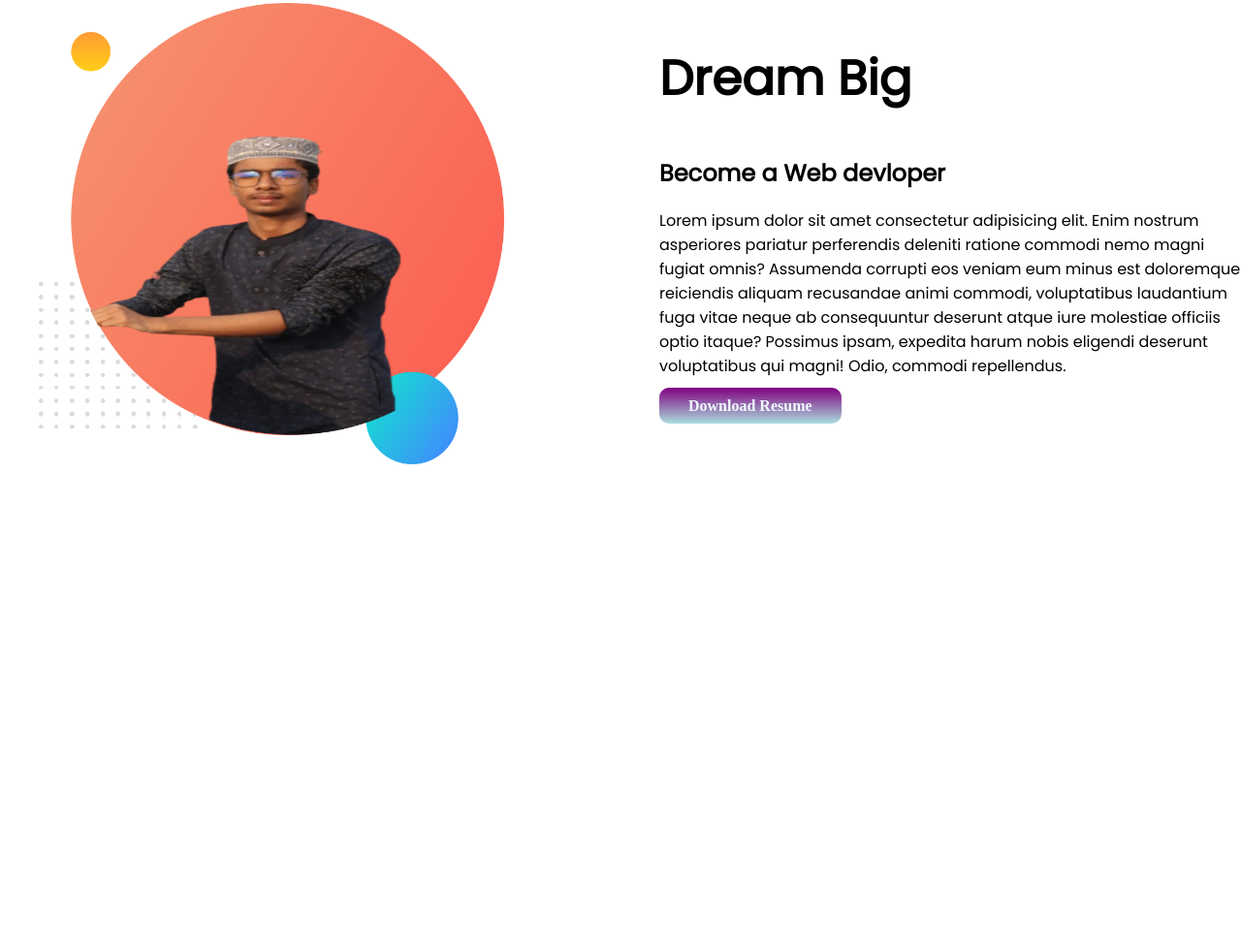
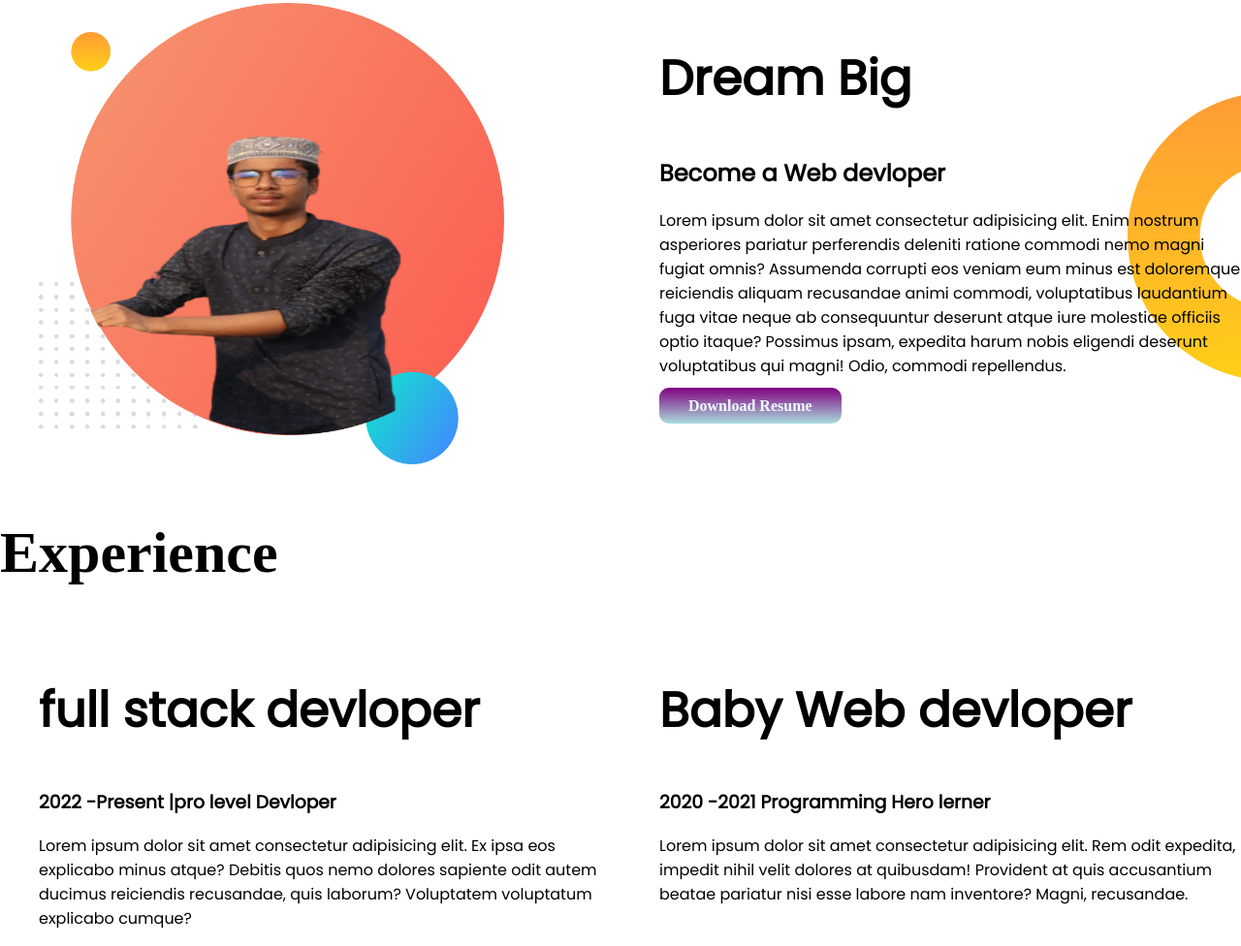
Before and after one commit to naimul13165/final_project1, a plain HTML site: page index.html in a window 1280 px wide. Shown: the part 609-1585 px from the top of the page at 97% size. Before the commit the page ends 1095 px from the top, so only its background shows below. Drawn offline with Linux system fonts and the light colour scheme; a web font is replaced by a local one.

Commit message:
new code add

```diff
--- a/index.html
+++ b/index.html
@@ -36,6 +36,22 @@
             <p>Lorem ipsum dolor sit amet consectetur adipisicing elit. Enim nostrum asperiores pariatur perferendis deleniti ratione commodi nemo magni fugiat omnis? Assumenda corrupti eos veniam eum minus est doloremque reiciendis aliquam recusandae animi
                 commodi, voluptatibus laudantium fuga vitae neque ab consequuntur deserunt atque iure molestiae officiis optio itaque? Possimus ipsam, expedita harum nobis eligendi deserunt voluptatibus qui magni! Odio, commodi repellendus.</p>
             <a class="download" target="_blank" href="">Download Resume</a>
+
+        </div>
+    </section>
+    <section class="experience-Area">
+        <h1 class="font">Experience</h1>
+        <div class="Flexible-container">
+            <div class="helf">
+                <h1>full stack devloper</h1>
+                <h3>2022 -Present |pro level Devloper</h3>
+                <p>Lorem ipsum dolor sit amet consectetur adipisicing elit. Ex ipsa eos explicabo minus atque? Debitis quos nemo dolores sapiente odit autem ducimus reiciendis recusandae, quis laborum? Voluptatem voluptatum explicabo cumque?</p>
+            </div>
+            <div class="helf">
+                <h1>Baby Web devloper</h1>
+                <h3>2020 -2021 Programming Hero lerner</h3>
+                <p>Lorem ipsum dolor sit amet consectetur adipisicing elit. Rem odit expedita, impedit nihil velit dolores at quibusdam! Provident at quis accusantium beatae pariatur nisi esse labore nam inventore? Magni, recusandae.</p>
+            </div>
         </div>
     </section>
 
--- a/style.css
+++ b/style.css
@@ -42,6 +42,9 @@ h1 {
 .second_section {
     display: flex;
     margin-top: 10%;
+    background-image: url(images/dream-bg.png);
+    background-repeat: no-repeat;
+    background-position: right;
 }
 
 .download {
@@ -53,3 +56,13 @@ h1 {
     padding: 10px 30px;
     border-radius: 10px;
 }
+
+.font {
+    font-family: 'Times New Roman', Times, serif;
+    font-weight: 700;
+    font-size: 60px;
+}
+
+.Flexible-container {
+    display: flex;
+}
```
